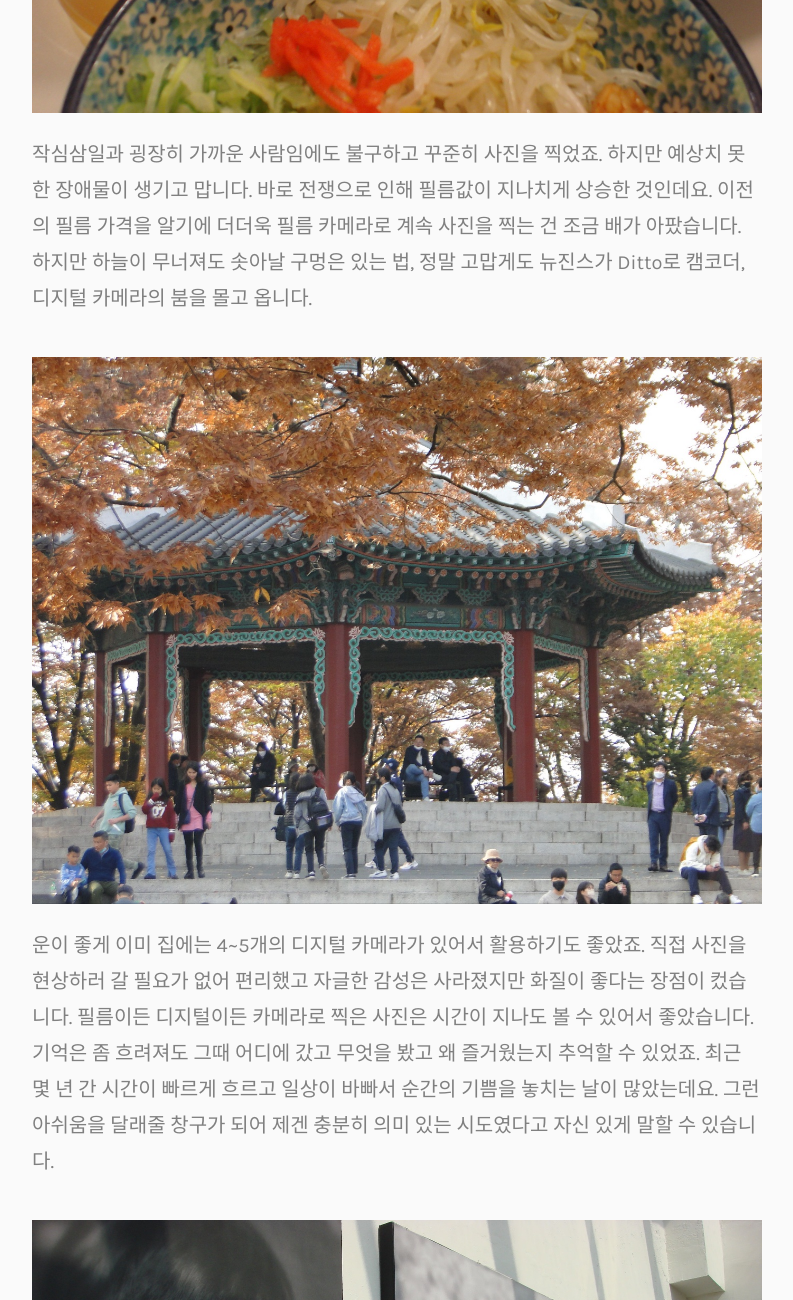
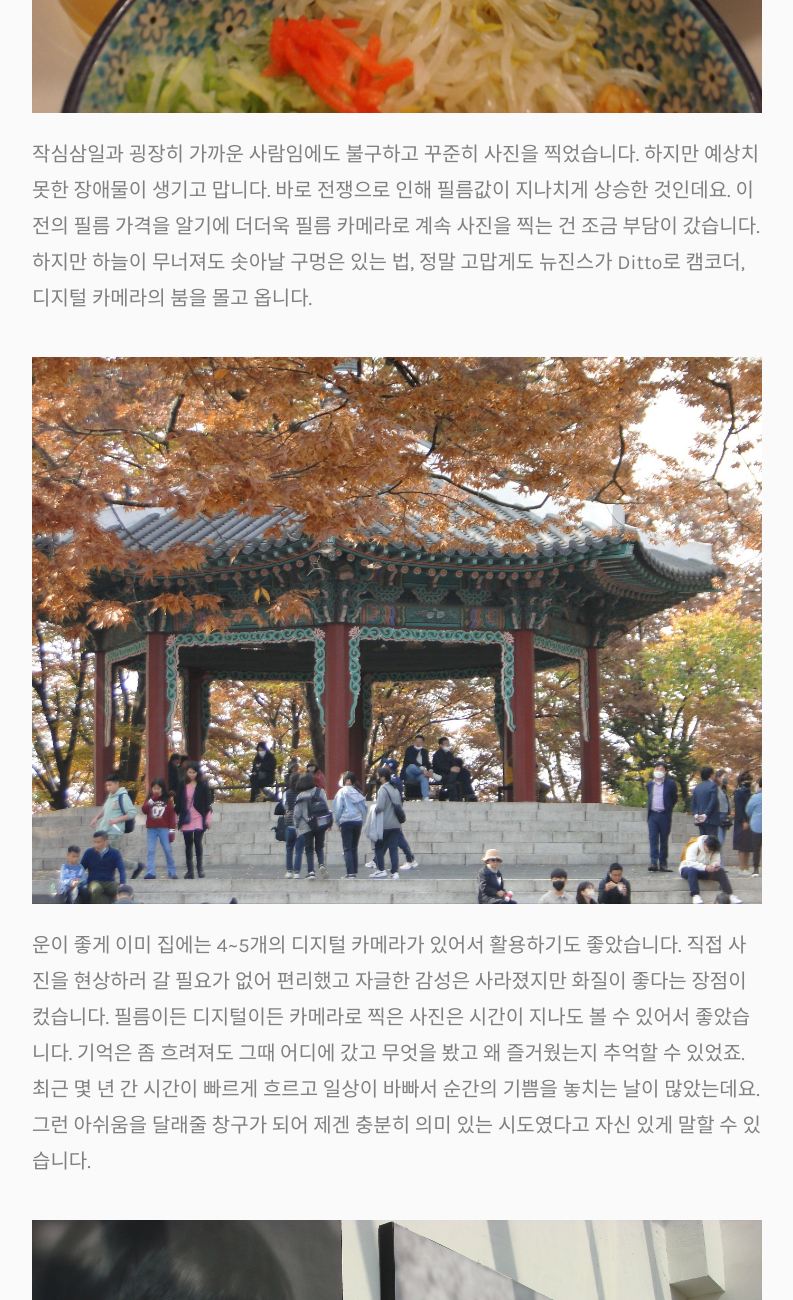
Before and after one commit to sohyeon030/23ANDTRY, a plain HTML site: page camera.html in a window 1280 px wide. Shown: the part 2340-3640 px from the top of the page, without its empty margins (243-1036 px from the left). Drawn offline with nearby package versions, Linux system fonts and the light colour scheme; files whose address does not match are found by name; a web font is replaced by a local one.

Commit message:
camera.html

```diff
--- a/camera.html
+++ b/camera.html
@@ -141,11 +141,11 @@
 									<img class="img-responsive" src="images/title2.jpg" alt="html5 bootstrap template by colorlib.com"><br>
 									<p>요즘은 스마트폰의 기능이 매우 좋아져 대다수의 사람들이 휴대폰으로 사진을 촬영합니다. 스마트폰으로 사진을 찍는 건 유용하고 편리하지만 어느 순간 사진을 찍는 행위가 특별하게 느껴지지 않는 것은 기분 탓일까요. 그래서 돌고 돌아 감성을 찾을 수 있는 ‘필름 카메라’에 입문하게 되었습니다. 필름 카메라가 매력적으로 다가왔던 가장 큰 이유는 노이즈와 색감 때문인데요. 열심히 찾아본 후 중고가 8만 원으로 구매한 필름 카메라는 <b><u>'Pentax Zoom 280p'</u></b>이었습니다. 카메라를 사고 나니 그 순간을 장면으로 남기고 싶은 순간이 늘어나 하루 일과가 굉장히 알차졌죠.</p>
 									<img class="img-responsive" src="images/camera3.jpg" alt="html5 bootstrap template by colorlib.com"><br>
-									<p>작심삼일과 굉장히 가까운 사람임에도 불구하고 꾸준히 사진을 찍었죠. 하지만 예상치 못한 장애물이 생기고 맙니다. 바로 전쟁으로 인해 필름값이 지나치게 상승한 것인데요. 이전의 필름 가격을 알기에 더더욱 필름 카메라로 계속 사진을 찍는 건 조금 배가 아팠습니다. 하지만 하늘이 무너져도 솟아날 구멍은 있는 법, 정말 고맙게도 뉴진스가 Ditto로 캠코더, 디지털 카메라의 붐을 몰고 옵니다. </p>
+									<p>작심삼일과 굉장히 가까운 사람임에도 불구하고 꾸준히 사진을 찍었습니다. 하지만 예상치 못한 장애물이 생기고 맙니다. 바로 전쟁으로 인해 필름값이 지나치게 상승한 것인데요. 이전의 필름 가격을 알기에 더더욱 필름 카메라로 계속 사진을 찍는 건 조금 부담이 갔습니다. 하지만 하늘이 무너져도 솟아날 구멍은 있는 법, 정말 고맙게도 뉴진스가 Ditto로 캠코더, 디지털 카메라의 붐을 몰고 옵니다. </p>
 									<img class="img-responsive" src="images/camera1.jpg" alt="html5 bootstrap template by colorlib.com"><br>
-									<p>운이 좋게 이미 집에는 4~5개의 디지털 카메라가 있어서 활용하기도 좋았죠. 직접 사진을 현상하러 갈 필요가 없어 편리했고 자글한 감성은 사라졌지만 화질이 좋다는 장점이 컸습니다. 필름이든 디지털이든 카메라로 찍은 사진은 시간이 지나도 볼 수 있어서 좋았습니다. 기억은 좀 흐려져도 그때 어디에 갔고 무엇을 봤고 왜 즐거웠는지 추억할 수 있었죠. 최근 몇 년 간 시간이 빠르게 흐르고 일상이 바빠서 순간의 기쁨을 놓치는 날이 많았는데요. 그런 아쉬움을 달래줄 창구가 되어 제겐 충분히 의미 있는 시도였다고 자신 있게 말할 수 있습니다. </p>
+									<p>운이 좋게 이미 집에는 4~5개의 디지털 카메라가 있어서 활용하기도 좋았습니다. 직접 사진을 현상하러 갈 필요가 없어 편리했고 자글한 감성은 사라졌지만 화질이 좋다는 장점이 컸습니다. 필름이든 디지털이든 카메라로 찍은 사진은 시간이 지나도 볼 수 있어서 좋았습니다. 기억은 좀 흐려져도 그때 어디에 갔고 무엇을 봤고 왜 즐거웠는지 추억할 수 있었죠. 최근 몇 년 간 시간이 빠르게 흐르고 일상이 바빠서 순간의 기쁨을 놓치는 날이 많았는데요. 그런 아쉬움을 달래줄 창구가 되어 제겐 충분히 의미 있는 시도였다고 자신 있게 말할 수 있습니다. </p>
 									<img class="img-responsive" src="images/camera2.jpg" alt="html5 bootstrap template by colorlib.com"><br>
-									<p>사실, 새로운 재능을 찾은 느낌이 들기도 합니다. 찍히기보다 찍어주는 것을 선호하다 보니 피사체가 어떤 모습일 때 매력이 극대화되는지 인지하는 실력이 늘기도 했고요. 사물, 사람, 풍경 모두 저마다의 자연스러운 매력을 풍길 때 그 장면을 예쁘게 잘 담아냈다는 자부심도 있고요. 사진이라는 결과물을 눈으로 직접 볼 수 있어 성취감도 즐길 수 있고 잘 찍었다는 칭찬에 기분이 좋기도 합니다. 기본적으로 사진을 좋아하고 자연스러운 예쁨을 추구하는 이들이라면 한번쯤 사진 찍는 취미를 가져보는 걸 추천하고 싶네요. </p>
+									<p>사실, 새로운 재능을 찾은 느낌이 들기도 합니다. 찍히기보다 찍어주는 것을 선호하다 보니 피사체가 어떤 모습일 때 매력이 극대화되는지 인지하는 실력이 늘기도 했고요. 사물, 사람, 풍경 모두 저마다의 자연스러운 매력을 풍길 때 그 장면을 예쁘게 잘 담아냈다는 자부심도 생겼습니다. 사진이라는 결과물을 눈으로 직접 볼 수 있어 성취감도 즐길 수 있고 잘 찍었다는 칭찬에 기분이 좋기도 합니다. 기본적으로 사진을 좋아하고 자연스러운 예쁨을 추구하는 이들이라면 한번쯤 사진 찍는 취미를 가져보는 걸 추천하고 싶습니다. </p>
 									<p>(Tmi : 메뉴바를 누르면 등장하는 Photos도 제가 찍은 사진이랍니다)</p>
 									<p class="read"><a href="work.html">처음으로</a></p>
 								</div>
```
